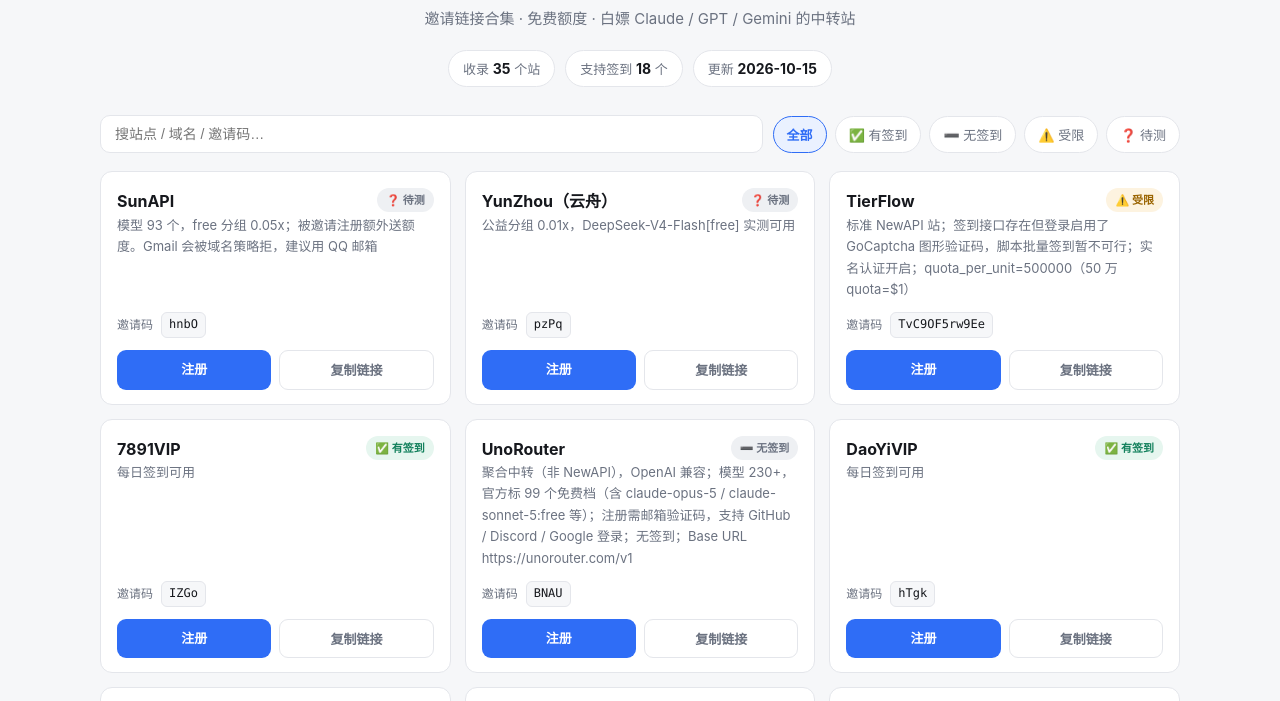
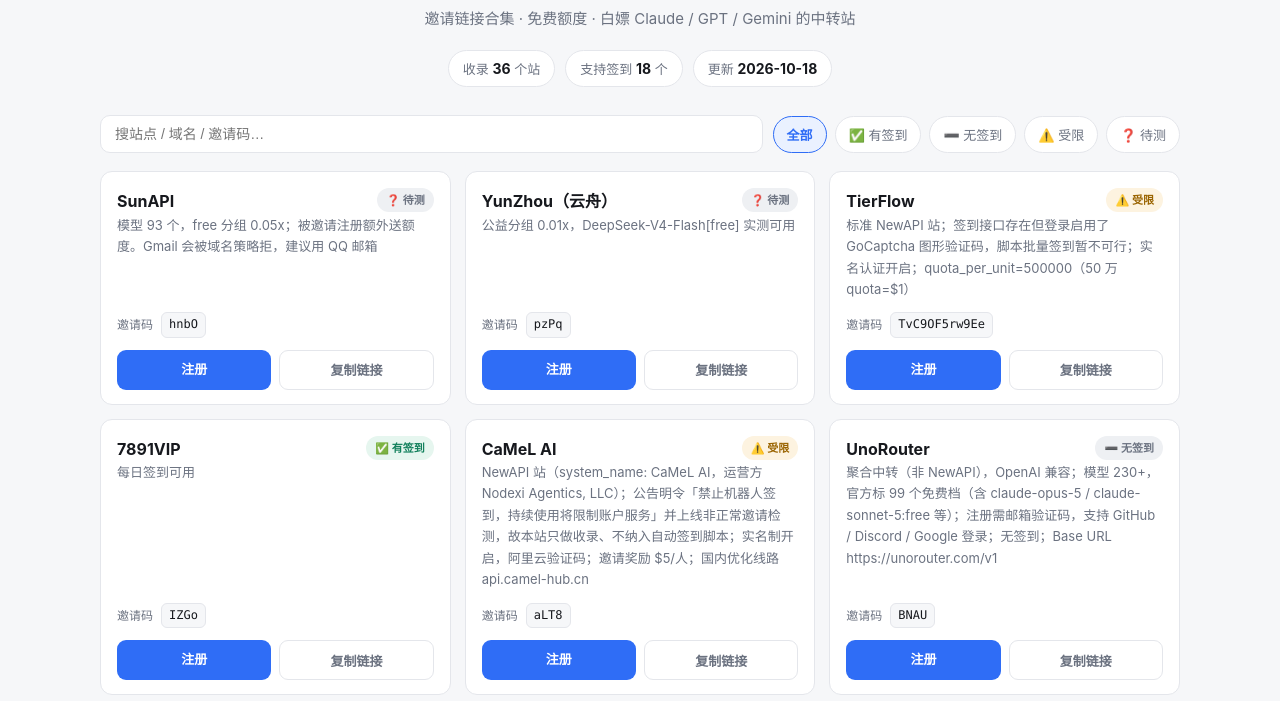
Before and after one commit to posstos/ai-relay-welfare, a plain HTML site: page docs/index.html in a window 1280 px wide. Shown: the part 99-800 px from the top of the page. Drawn offline with Linux system fonts and the light colour scheme.

Commit message:
feat: 收录 CaMeL AI（api.camel-hub.com）并排在第 5 位
- 新增 api.camel-hub.com（rank=5），原 UnoRouter/DaoYiVIP/CheapRouter 后移至 6/7/8
- 站方公告明令禁止机器人签到 + 非正常邀请检测，故只做收录，不纳入自动签到脚本
- checkin 标 limited（签到功能存在但禁止自动化）
- 数据源 updated 刷新为 2026-10-18
- 重建 README / docs/index.html / 邀请链接.txt（36 站）

```diff
--- a/docs/index.html
+++ b/docs/index.html
@@ -4,7 +4,7 @@
 <meta charset="UTF-8">
 <meta name="viewport" content="width=device-width, initial-scale=1">
 <title>AI 中转站福利导航 · 邀请链接合集</title>
-<meta name="description" content="AI 中转站邀请链接合集，35 个站点，免费额度、签到福利一览。">
+<meta name="description" content="AI 中转站邀请链接合集，36 个站点，免费额度、签到福利一览。">
 <style>
   :root {
     --bg: #f6f7f9;
@@ -134,9 +134,9 @@
     <h1>AI 中转站福利导航</h1>
     <p class="sub">邀请链接合集 · 免费额度 · 白嫖 Claude / GPT / Gemini 的中转站</p>
     <div class="stats">
-      <span class="stat">收录 <b>35</b> 个站</span>
+      <span class="stat">收录 <b>36</b> 个站</span>
       <span class="stat">支持签到 <b>18</b> 个</span>
-      <span class="stat">更新 <b>2026-10-15</b></span>
+      <span class="stat">更新 <b>2026-10-18</b></span>
     </div>
   </header>
 
@@ -198,6 +198,18 @@
         <div class="actions">
           <a class="btn btn-primary" href="https://7891vip.cc.cd/login?view=reg&aff=IZGo" target="_blank" rel="noopener">注册</a>
           <button class="btn btn-ghost" type="button" data-copy="https://7891vip.cc.cd/login?view=reg&aff=IZGo">复制链接</button>
+        </div>
+      </article>
+      <article class="card" data-checkin="limited" data-search="camel ai api.camel-hub.com alt8">
+        <div class="card-head">
+          <h3 class="card-title">CaMeL AI</h3>
+          <span class="badge badge-limited">⚠️ 受限</span>
+        </div>
+        <p class="note">NewAPI 站（system_name: CaMeL AI，运营方 Nodexi Agentics, LLC）；公告明令「禁止机器人签到，持续使用将限制账户服务」并上线非正常邀请检测，故本站只做收录、不纳入自动签到脚本；实名制开启，阿里云验证码；邀请奖励 $5/人；国内优化线路 api.camel-hub.cn</p>
+        <div class="aff-row"><span class="aff-label">邀请码</span><code class="aff">aLT8</code></div>
+        <div class="actions">
+          <a class="btn btn-primary" href="https://api.camel-hub.com/register?aff=aLT8" target="_blank" rel="noopener">注册</a>
+          <button class="btn btn-ghost" type="button" data-copy="https://api.camel-hub.com/register?aff=aLT8">复制链接</button>
         </div>
       </article>
       <article class="card" data-checkin="no" data-search="unorouter unorouter.com bnau">
@@ -578,7 +590,7 @@
   <footer>
     <p><b>必须通过下方链接注册，才有额度奖励。</b>全部链接均为邀请链接，站点只认邀请链接带来的注册；直接去站点首页裸注册拿不到这份奖励。</p>
     <p class="warn">⚠️ 所有站点均为第三方独立运营，可能随时跑路、改价、清库。不要存放敏感数据，不要在多个站复用同一密码。收录不代表推荐。</p>
-    <p>数据源 <code>data/sites.json</code> ｜ 更新 2026-10-15 ｜ <a href="https://github.com/posstos/ai-relay-welfare">GitHub 仓库</a> ｜ <a href="https://my.feishu.cn/wiki/J1y2wutsyitnIRkwHeKcWIK2ngh">飞书文档版</a></p>
+    <p>数据源 <code>data/sites.json</code> ｜ 更新 2026-10-18 ｜ <a href="https://github.com/posstos/ai-relay-welfare">GitHub 仓库</a> ｜ <a href="https://my.feishu.cn/wiki/J1y2wutsyitnIRkwHeKcWIK2ngh">飞书文档版</a></p>
   </footer>
 </div>
 
```
Also changed, not shown: data/sites.json (+13 -4 lines), 邀请链接.txt, 1 other file.
